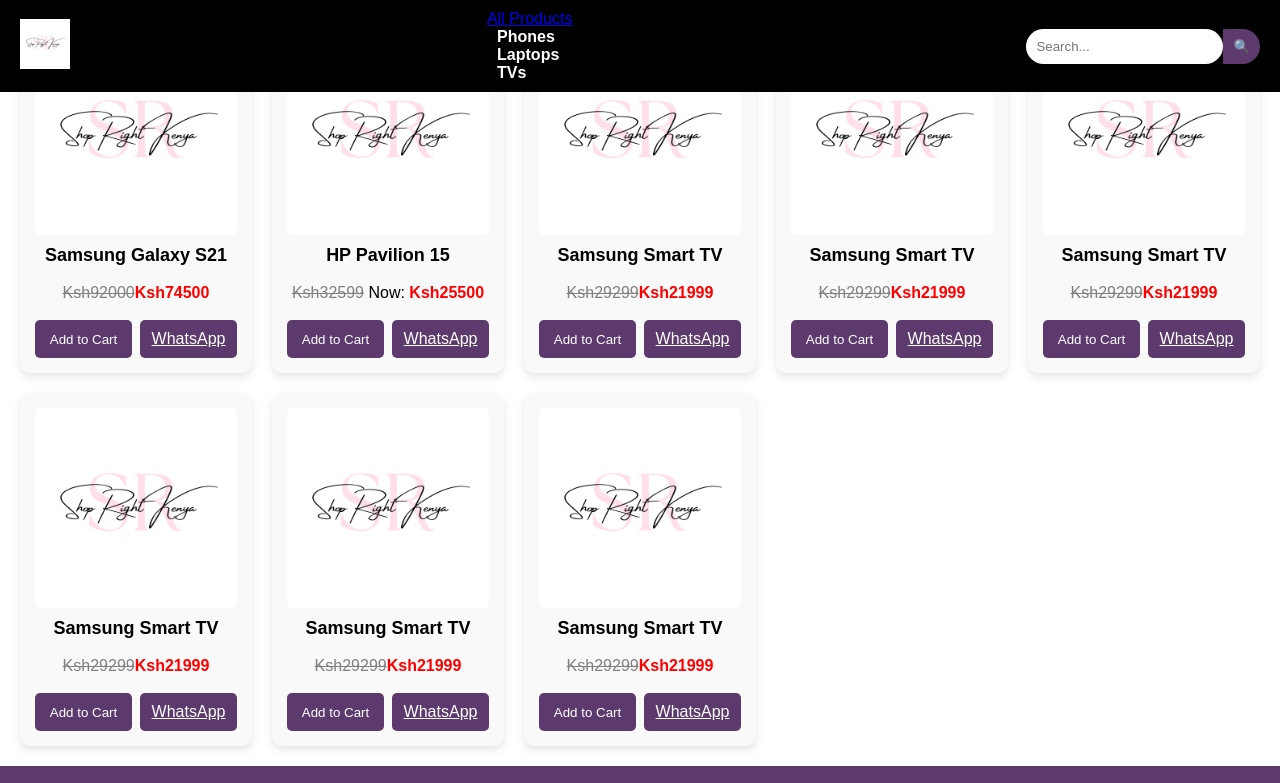
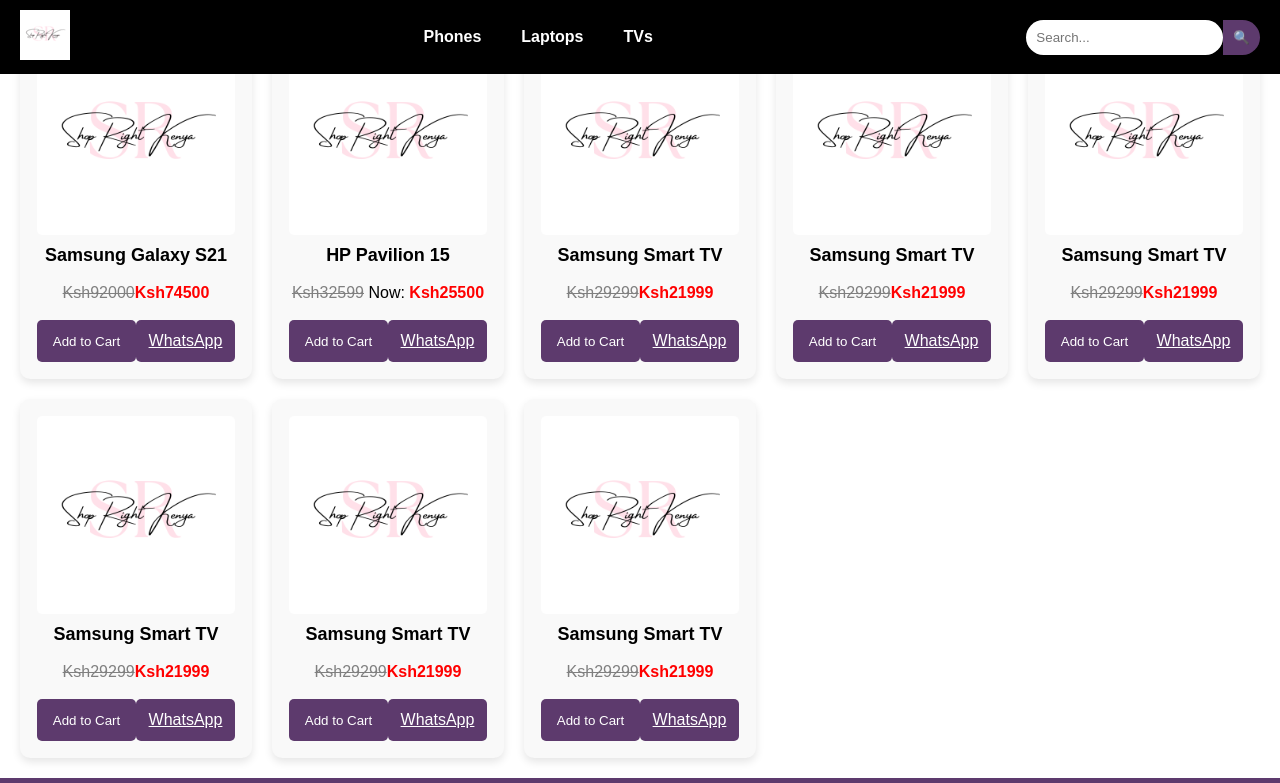
Before and after one commit to Iyonicinc/shopright, a plain HTML site: page index.html in a window 1280 px wide. Shown: the top 783 px of the page. Drawn offline with Linux system fonts and the light colour scheme.

Commit message:
update content

```diff
--- a/CSS/style.css
+++ b/CSS/style.css
@@ -37,11 +37,6 @@
 
 nav {
     display: flex;
-}
-
-nav .link {
-    position: relative;
-    margin-right: 20px;
 }
 
 nav .dropdown {
@@ -111,8 +106,9 @@
 
 .product-item {
     background-color: #f9f9f9;
-    padding: 15px;
+    padding: 17px;
     border-radius: 10px;
+    border-color: aqua;
     text-align: center;
     box-shadow: 0px 4px 8px rgba(0, 0, 0, 0.1);
     display: flex;
@@ -159,11 +155,11 @@
     background-color: #5d3a6d;
     color: white;
     border: none;
-    padding: 10px;
+    padding: 12px;
     border-radius: 5px;
     cursor: pointer;
     text-align: center;
-    width: 48%; /* Make buttons take equal width */
+    width: 50%; /* Make buttons take equal width */
 }
 
 /* Footer styles */
--- a/index.html
+++ b/index.html
@@ -19,8 +19,6 @@
 
     <!-- Navigation Section -->
     <nav>
-        <div class="link">
-            <a href="all-products/">All Products</a>
         <div class="dropdown">
             <a href="#" class="dropdown-btn">Phones</a>
             <div class="dropdown-content">
```
